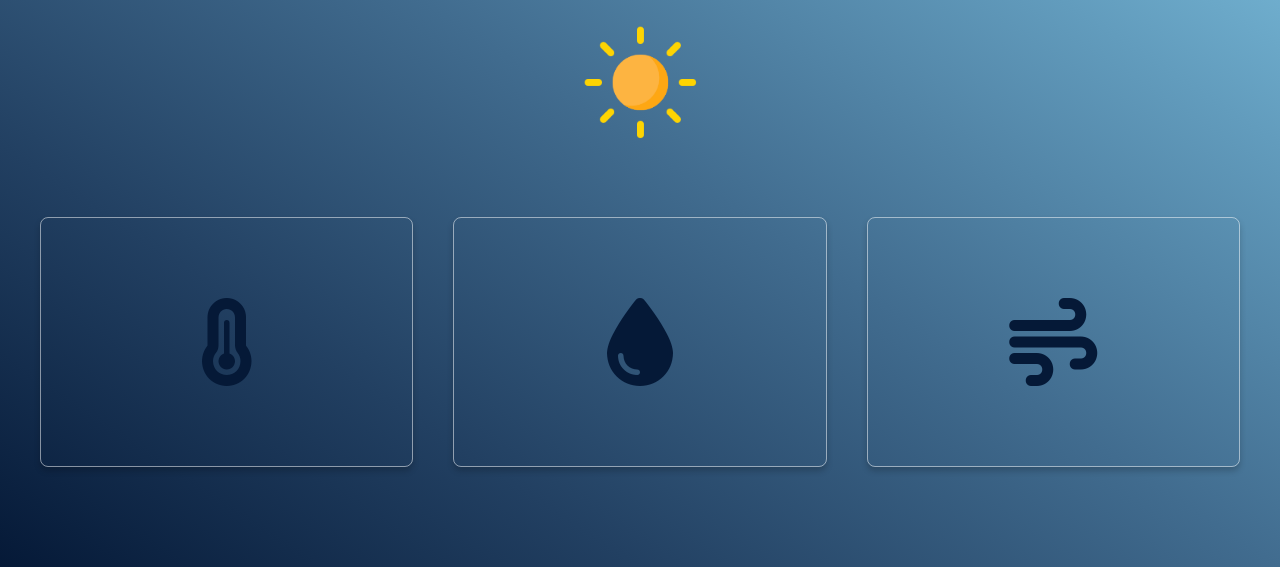
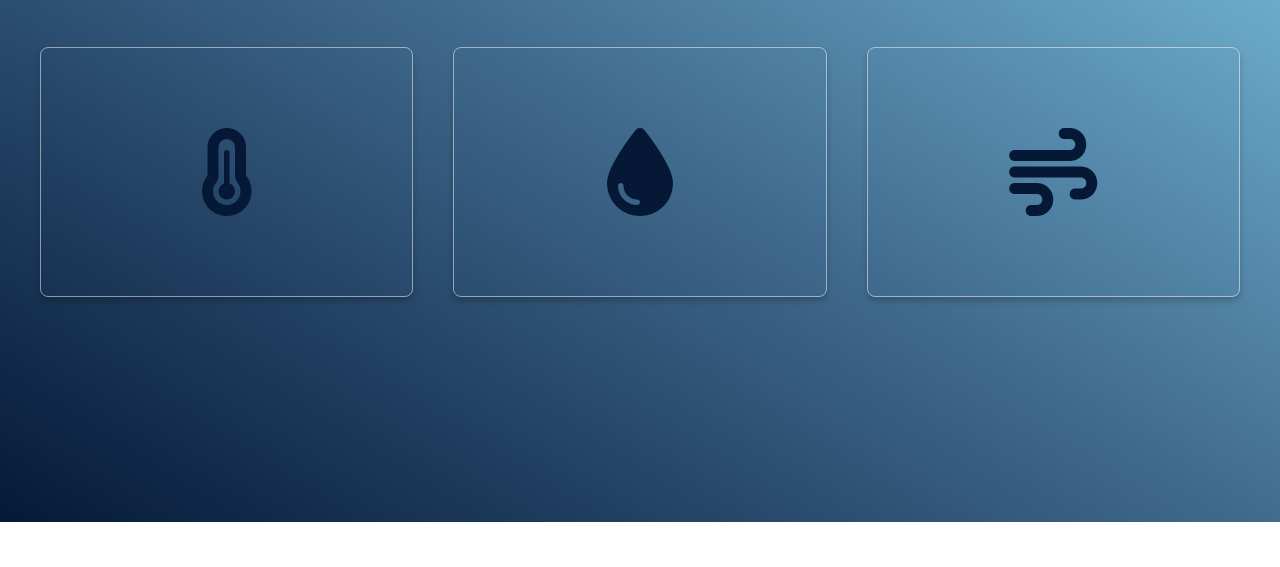
Before and after one commit to R-Dhanush/PRODIGY_WD_05, a plain HTML site: page index.html in a window 1280 px wide. Both pictures are taken after typing "Sample" into the empty fields and a click on the button "Search". Shown: the part 278-845 px from the top of the page. After the commit the page ends 800 px from the top, so only its background shows below. Drawn offline with Linux system fonts and the light colour scheme; no server answers.

Commit message:
error handling

```diff
--- a/index.html
+++ b/index.html
@@ -37,7 +37,7 @@
     <main>
       <section class="weather">
         <h1 id="location_name">Your Location</h1>
-        <img id="weather_icon" src="img/clear.png" alt="Weather Icon">
+        <img id="weather_icon" src="">
 
         <div class="info_container">
           <article class="weather_info" id="temperature_Box">
--- a/script.js
+++ b/script.js
@@ -5,8 +5,17 @@ const searchbtn = document.querySelector(".btn");
 const weathericon = document.querySelector("#weather_icon");
 
 async function fetchweather(city) {
+  try {
     const response = await fetch(apiurl + city + `&appid=${apikey}`);
-  var data = await response.json();
+    if (!response.ok) {
+      throw new Error("City not found or network error occurred");
+    }
+
+    const data = await response.json();
+
+    if (!data.main || !data.weather) {
+      throw new Error("Unexpected response format from API");
+    }
 
     document.querySelector("#location_name").innerHTML = data.name;
 
@@ -39,10 +48,26 @@ async function fetchweather(city) {
     else if(data.weather[0].main == "Snow"){
       weathericon.src = "img/snow.png";
     }
-
+  } catch (error) {
+    alert("Please enter a valid city");
+    console.error("Error fetching weather data:", error);
+    document.querySelector("#temp").innerHTML = "N/A";
+    document.querySelector("#mintemp").innerHTML = "N/A";
+    document.querySelector("#maxtemp").innerHTML = "N/A";
+    document.querySelector("#humidity").innerHTML = "N/A";
+    document.querySelector("#dewpoint").innerHTML = "N/A";
+    document.querySelector("#pressure").innerHTML = "N/A";
+    document.querySelector("#windspeed").innerHTML = "N/A";
+    document.querySelector("#winddirection").innerHTML = "N/A";
+    weathericon.src = "";
+  }
 }
 
-searchbtn.addEventListener("click", ()=>{
-  fetchweather(searchcity.value);
-  console.log(searchcity.value);
-})
+searchbtn.addEventListener("click", () => {
+  const city = searchcity.value.trim();
+  if (city) {
+    fetchweather(city);
+  } else {
+    alert("Please enter a city name");
+  }
+});
```
Lines whose indentation alone changed are shown as unchanged.
